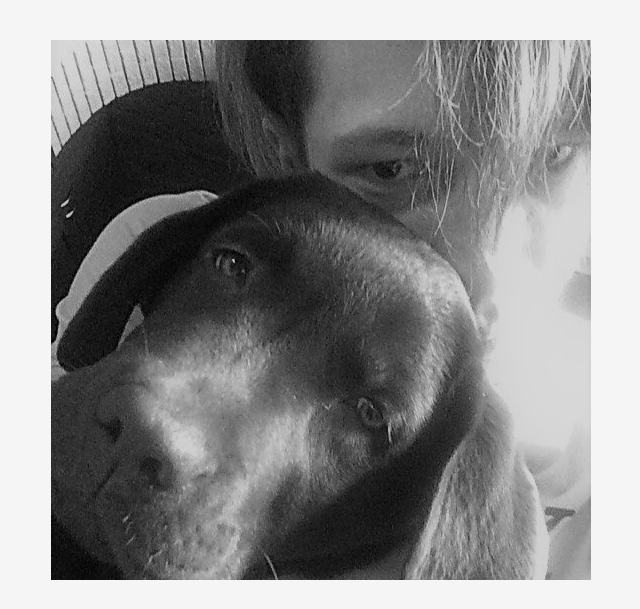
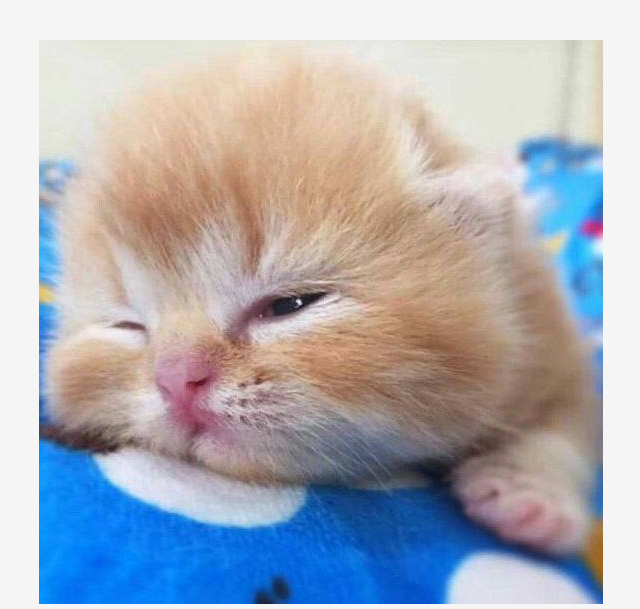
Before and after one commit to IldarWWW/CV, a plain HTML site: page index.html in a window 1280 px wide. Shown: the top 609 px of the page, without its empty margins (319-959 px from the left). Drawn offline with Linux system fonts and the light colour scheme.

Commit message:
Поменял аватар

```diff
--- a/index.html
+++ b/index.html
@@ -6,7 +6,7 @@
     <meta name="viewport" content="width=device-width, initial-scale=1.0" />
     <link href="./normalize.css" rel="stylesheet" />
     <link href="./style.css" rel="stylesheet" />
-    <title>Ильдар Галиханов</title>
+    <title>Ильд@р Г@лихано123123213в</title>
 
     <link rel="apple-touch-icon" sizes="180x180" href="./img/apple-touch-icon.png">
     <link rel="icon" type="image/png" sizes="32x32" href="./img/favicon-32x32.png">
@@ -15,7 +15,7 @@
   </head>
   <body>
     <header class="header">
-      <img src="./avatar.jpg" alt="avatar" class="header__avatar" />
+      <img src="./avatar1.jpg" alt="avatar" class="header__avatar" />
       <h1 class="header__title">Ильдар Галиханов</h1>
       <h3 class="header__subtitle">Учусь не шкодить в домашках</h3>
     </header>
@@ -61,7 +61,7 @@
       </section>
     </main>
     <footer>
-      <button type = "button" class="button-link" href=""> Правило </button>
+      <button type = "button" class="button-link" href=""> Правило) </button>
     </footer>
     <script type="text/javascript" src="js.js"></script>
   </body>
```
Also changed, not shown: avatar.jpg (deleted), avatar1.jpg (added).
